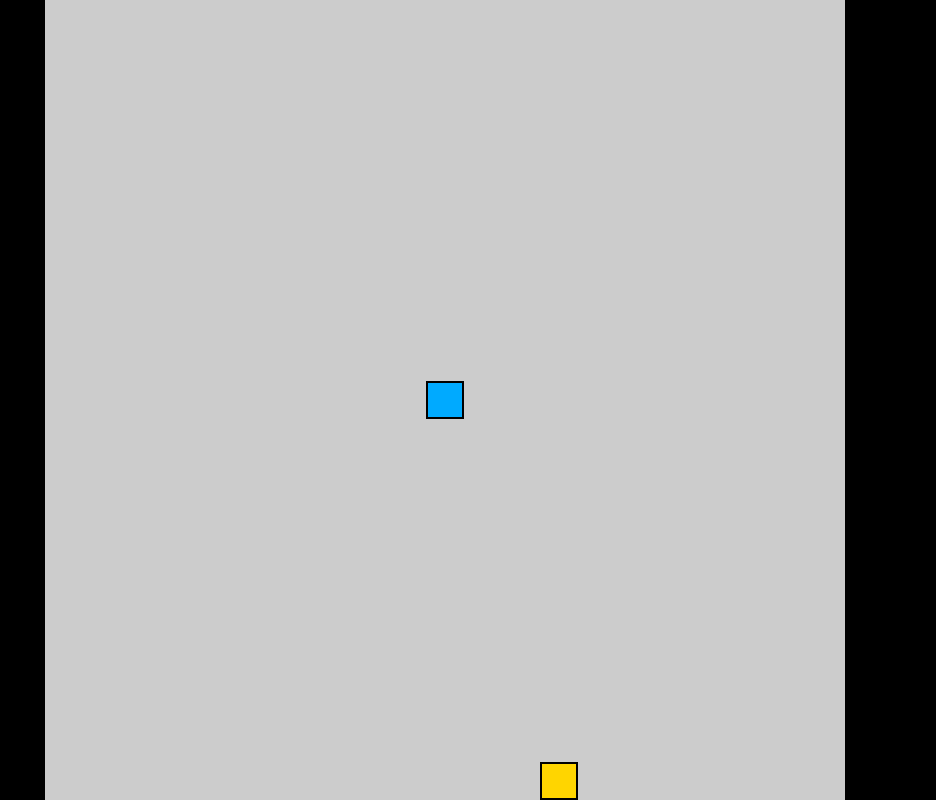
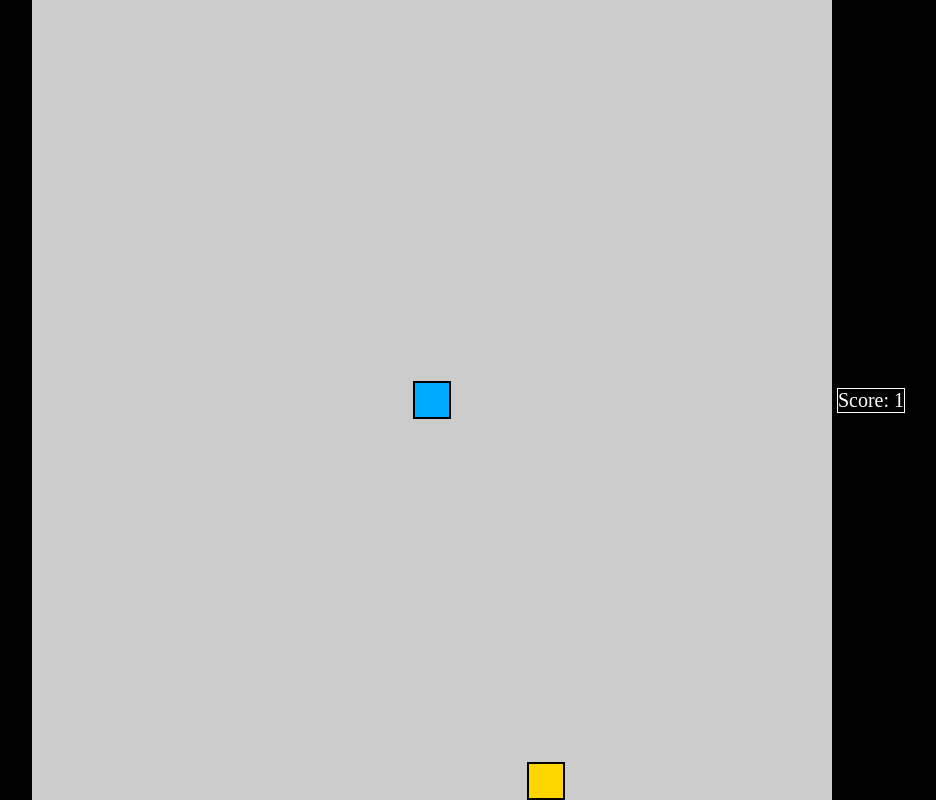
Before and after one commit to ross-ian28/snake_game, a plain HTML site: page index.html in a window 1280 px wide. Shown: the whole page, without its empty margins (169-1105 px from the left). Drawn offline with Linux system fonts and the light colour scheme.

Commit message:
add score styling

```diff
--- a/styles.css
+++ b/styles.css
@@ -26,3 +26,13 @@ body {
 	background-color: hsl(50, 100%, 50%);
 	border: .25vmin solid black;
 }
+
+#score {
+	display: flex;
+	justify-content: center;
+	color: white;
+	font-size: 20px;
+	z-index: 2;
+	margin: 5px;
+	border: 1px solid white;
+}
```
